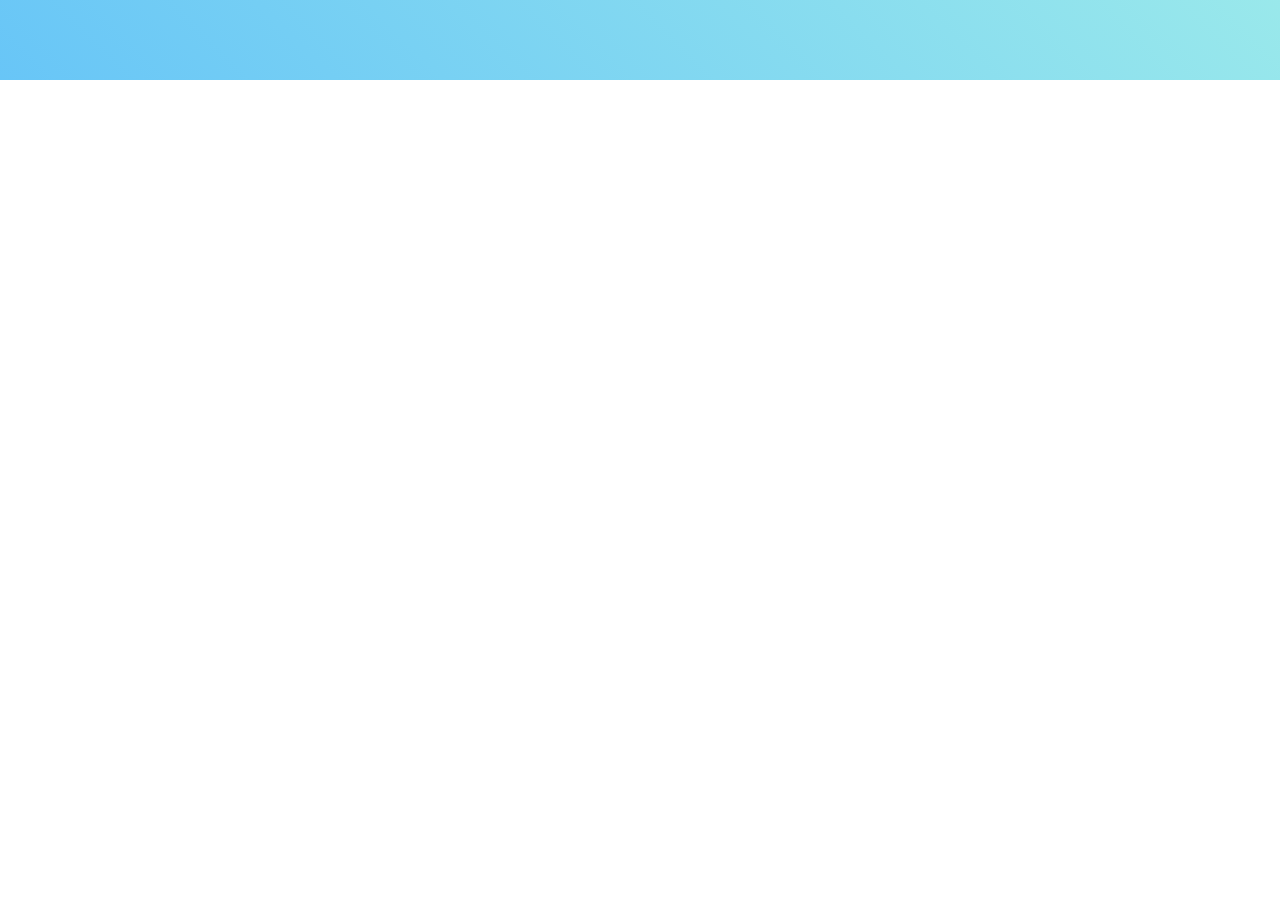
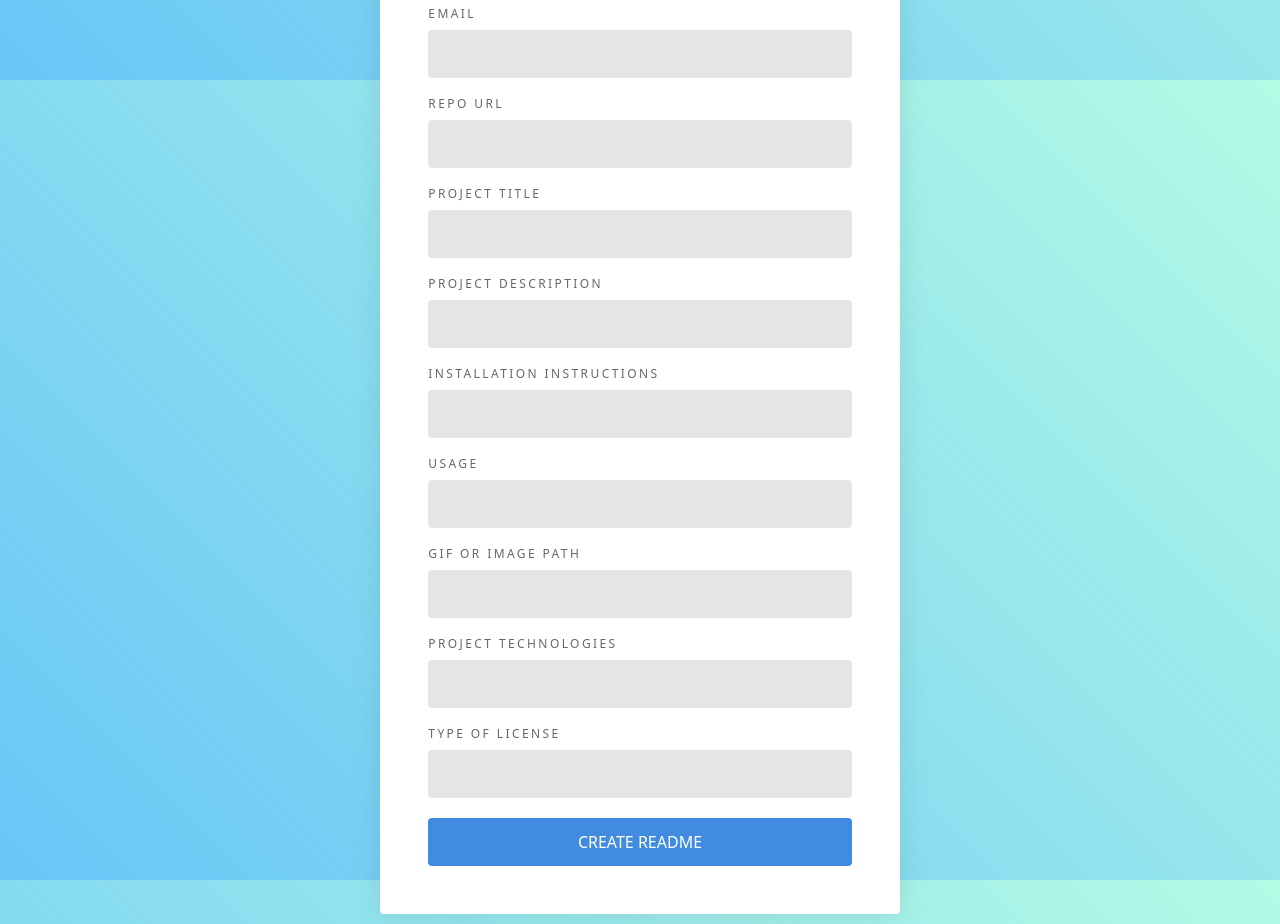
Before and after one commit to brianlfarmerllc/React-App-README.md-File-Generator, a React (Create React App) app in the folder client/: page / in a window 1280 px wide. Shown: the part 720-1644 px from the top of the page. Before the commit the page ends 800 px from the top, so only its background shows below. Built offline with nearby package versions, Linux system fonts and the light colour scheme.

Commit message:
created basic form template

```diff
--- a/client/src/App.js
+++ b/client/src/App.js
@@ -1,11 +1,13 @@
 import React from 'react';
 import Header from "./components/Header";
+import Form from "./components/Form";
 import './App.css';
 
 function App() {
   return (
     <main>
       <Header/>
+      <Form/>
     </main>
   );
 }
--- a/client/src/components/Form/form.css
+++ b/client/src/components/Form/form.css
@@ -0,0 +1,71 @@
+
+   .form {
+    z-index: 15;
+    position: relative;
+    background: #FFFFFF;
+    border-radius: 4px;
+    box-shadow: 0 0 30px rgba(0, 0, 0, 0.1);
+    box-sizing: border-box;
+    margin: 100px auto 10px;
+    overflow: hidden;
+    padding: 3em
+  }
+
+  .form-group {
+    margin: 0 0 20px;
+  }
+  .form-group:last-child {
+    margin: 0;
+  }
+
+  .form-group label {
+    display: block;
+    margin: 0 0 10px;
+    color: rgba(0, 0, 0, 0.6);
+    font-size: 12px;
+    font-weight: 500;
+    line-height: 1;
+    text-transform: uppercase;
+    letter-spacing: .2em;
+  }
+
+  .form-group input {
+    outline: none;
+    display: block;
+    background: rgba(0, 0, 0, 0.1);
+    width: 100%;
+    border: 0;
+    border-radius: 4px;
+    box-sizing: border-box;
+    padding: 12px 20px;
+    color: rgba(0, 0, 0, 0.6);
+    font-weight: 500;
+  }
+
+  .form-group button {
+    outline: none;
+    background: #418ce0;
+    width: 100%;
+    border: 0;
+    border-radius: 4px;
+    padding: 12px 20px;
+    color: #FFFFFF;
+    font-weight: 500;
+    text-transform: uppercase;
+  }
+
+  .form-header {
+    margin: 0 0 40px;
+  }
+  .form-header h1 {
+    padding: 4px 0;
+    color: #4285F4;
+    font-size: 30px;
+    font-weight: 700;
+    text-transform: uppercase;
+  }
+
+  .cp-fab {
+    background: #FFFFFF !important;
+    color: #4285F4 !important;
+  }
--- /dev/null
+++ b/client/src/components/Form/index.js
@@ -0,0 +1,102 @@
+import React, {useState} from 'react'
+import "./form.css"
+
+function Form() {
+    const [form, setFom] = useState({});
+
+    function handleChange(event) {
+
+    }
+
+    return (
+        <div className="row justify-content-center">
+            <div className=" col-10 col-xl-5">
+                <div class="form">
+                    <div class="form-header">
+                        <h1>readme generator</h1>
+                    </div>
+                    <div class="form-content">
+                        <form>
+                            <div class="form-group">
+                                <label for="github">github username</label>
+                                <input type="text"
+                                name="username"
+                                onChange={handleChange}
+                                value= {form.username || ""}/>
+                            </div>
+                            <div class="form-group">
+                                <label for="email">email</label>
+                                <input type="text"
+                                name="email"
+                                onChange={handleChange}
+                                value= {form.email || ""}/>
+                            </div>
+                            <div class="form-group">
+                                <label for="repo">repo url</label>
+                                <input type="text"
+                                name="repo"
+                                onChange={handleChange}
+                                value= {form.repo || ""}/>
+                            </div>
+                            <div class="form-group">
+                                <label for="title">project title</label>
+                                <input type="text"
+                                name="title"
+                                onChange={handleChange}
+                                value= {form.title || ""}/>
+                            </div>
+                            <div class="form-group">
+                                <label for="description">project description</label>
+                                <input type="description"
+                                name="description"
+                                onChange={handleChange}
+                                value= {form.description || ""}/>
+                            </div>
+                            <div class="form-group">
+                                <label for="install">installation instructions</label>
+                                <input type="text"
+                                name="install"
+                                onChange={handleChange}
+                                value= {form.install || ""}/>
+                            </div>
+                            <div class="form-group">
+                                <label for="usage">Usage</label>
+                                <input type="text"
+                                name="usage"
+                                onChange={handleChange}
+                                value= {form.usage || ""}/>
+                            </div>
+                            <div class="form-group">
+                                <label for="path">gif or image path</label>
+                                <input type="text"
+                                name="path"
+                                onChange={handleChange}
+                                value= {form.path || ""}/>
+                            </div>
+                            <div class="form-group">
+                                <label for="tech">project technologies</label>
+                                <input type="text"
+                                name="tech"
+                                onChange={handleChange}
+                                value= {form.tech || ""}/>
+                            </div>
+                            <div class="form-group">
+                                <label for="license">type of license</label>
+                                <input type="text"
+                                name="license"
+                                onChange={handleChange}
+                                value= {form.license || ""}/>
+                            </div>
+
+                            <div class="form-group">
+                                <button type="submit">create readme</button>
+                            </div>
+                        </form>
+                    </div>
+                </div>
+            </div>
+        </div>
+    )
+}
+
+export default Form
```
Also changed, not shown: client/src/components/Form/Form.js (deleted).
